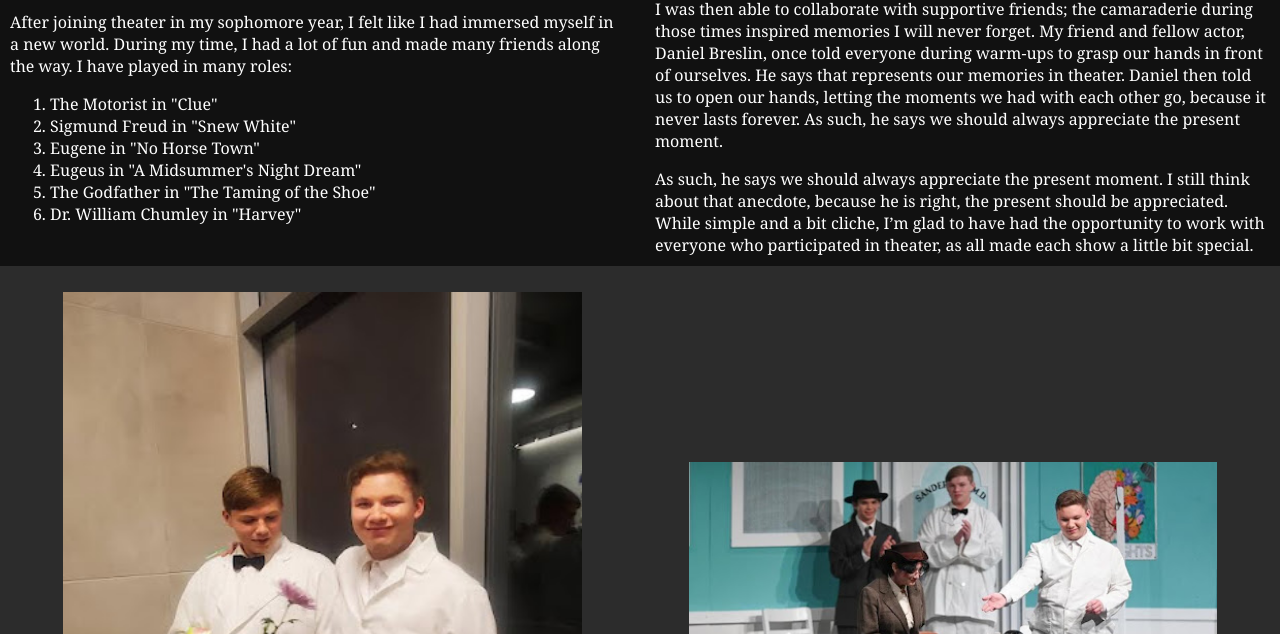
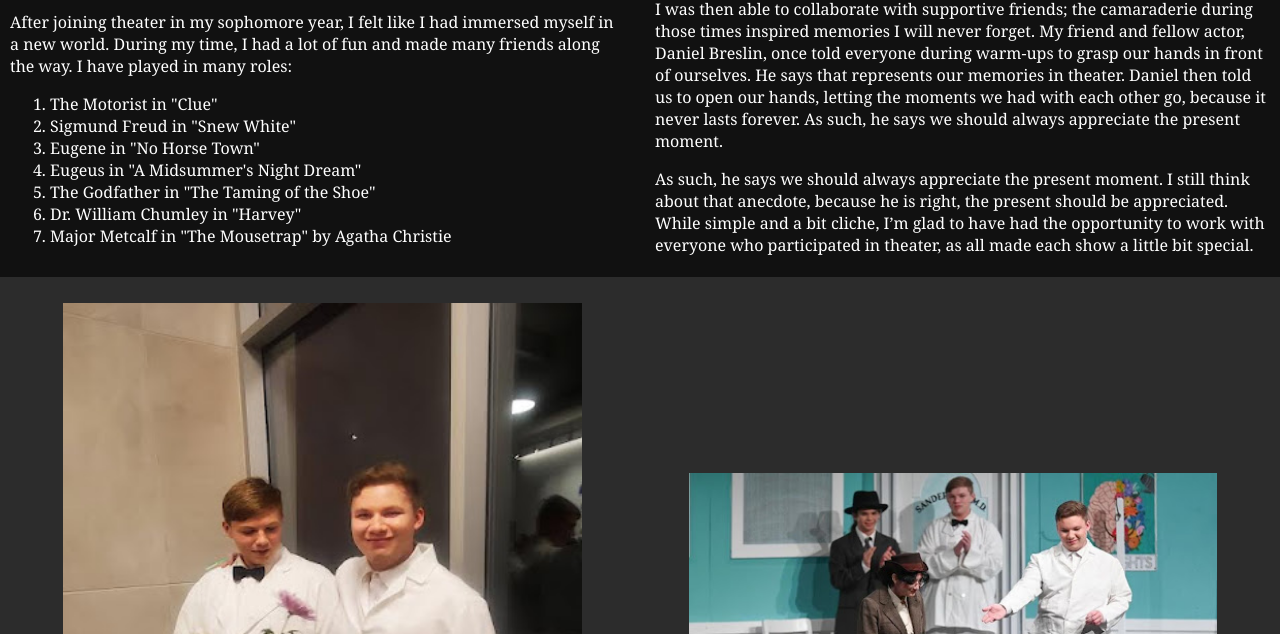
Before and after one commit to JDiTallo/JDiTallo.github.io, a plain HTML site: page theater.html in a window 1280 px wide. Shown: the part 166-800 px from the top of the page. Drawn offline with Linux system fonts and the light colour scheme.

Commit message:
Updated List of Roles in Theater Page

```diff
--- a/theater.html
+++ b/theater.html
@@ -40,6 +40,8 @@
                             <li>The Godfather in "The Taming of the Shoe"</li>
 
                             <li>Dr. William Chumley in "Harvey"</li>
+
+                            <li>Major Metcalf in "The Mousetrap" by Agatha Christie</li>
 
                         </ol>
 
```
